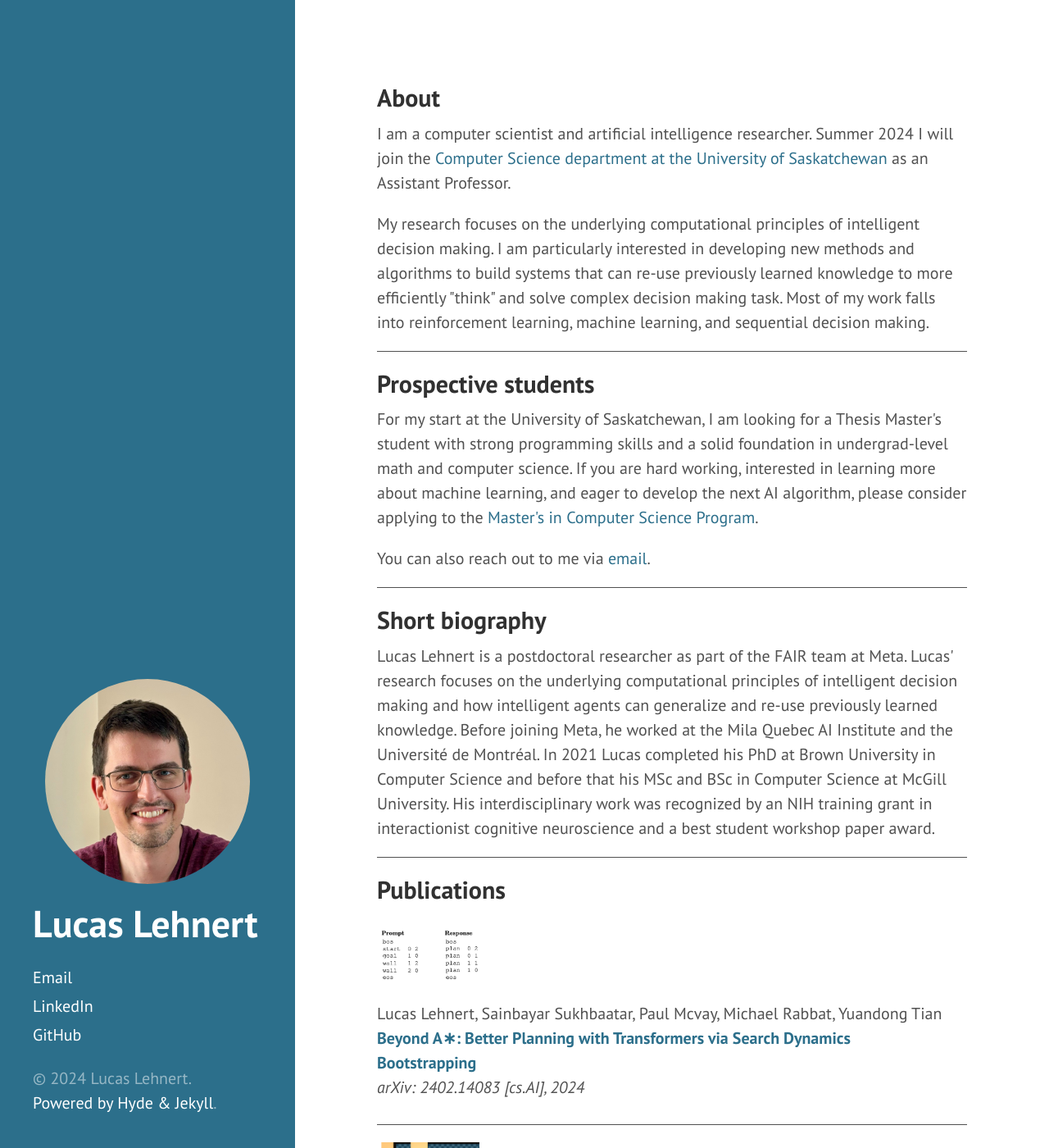
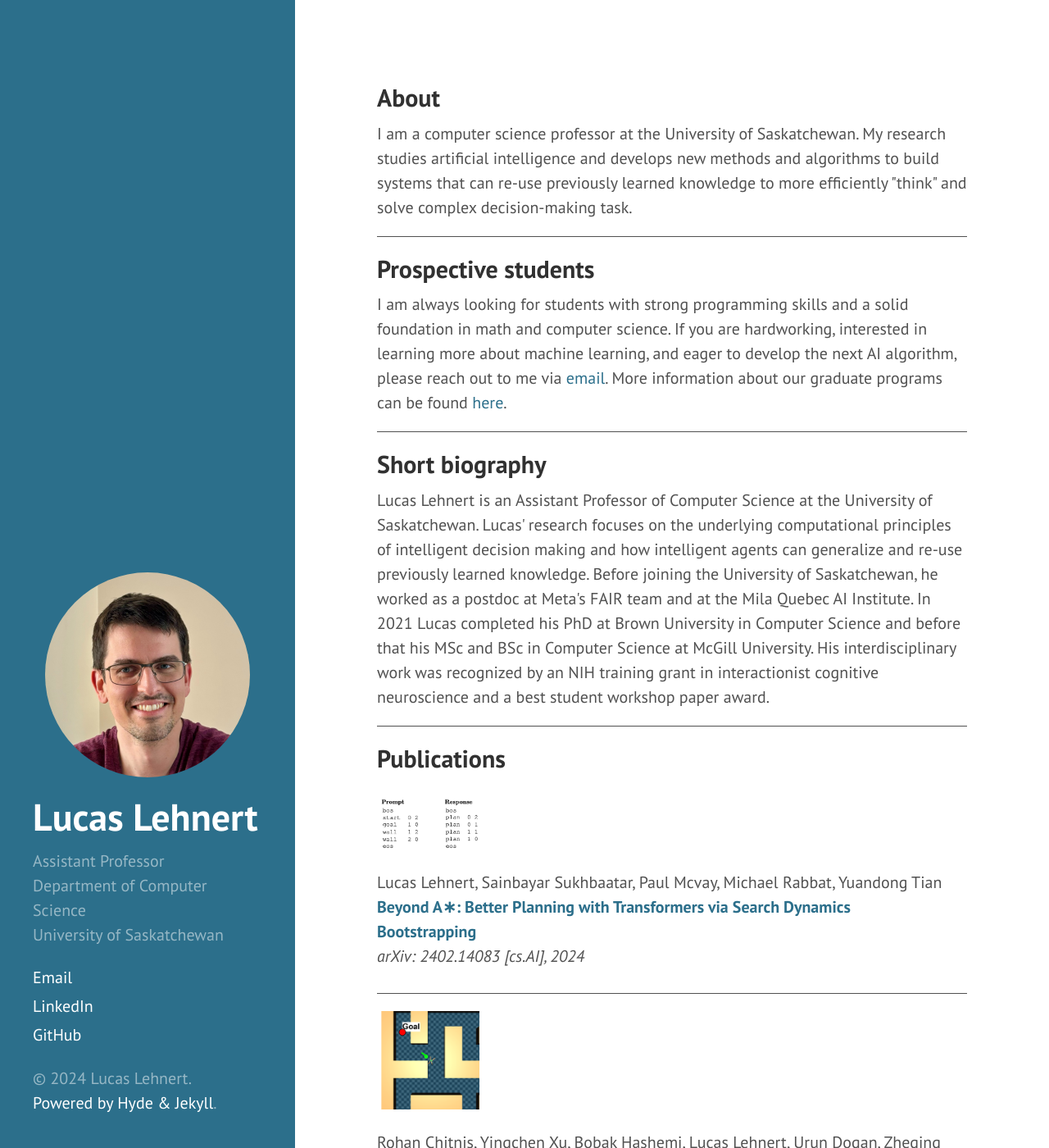
Before and after one commit to lucaslehnert/lucaslehnert.github.io, a Jekyll site: the page built from index.html, in a window 1280 px wide and 1400 px high. Shown: the whole window at 82% size. Built offline with Jekyll 4.4.1, drawn with Linux system fonts in a browser that asks for light colours; Markdown is read by kramdown in place of the engine named in the settings; the list of posts is cut into pages by our own code.

Commit message:
updating website

```diff
--- a/_config.yml
+++ b/_config.yml
@@ -11,12 +11,12 @@
 # Setup
 title:            Lucas Lehnert
 tagline:          "Personal Website"
-description:      ""
+description:      "Assistant Professor<br>Department of Computer Science<br>University of Saskatchewan"
 url:              http://lucaslehnert.github.io
 baseurl:          /
 
 paginate:         3
 
-email: lehnert.ailab@gmail.com
+email: lucas.lehnert@usask.ca
 linkedin: https://www.linkedin.com/in/lucaslehnert
 github: https://github.com/lucaslehnert
--- a/index.html
+++ b/index.html
@@ -8,14 +8,8 @@
   <div class="section">
     <h2>About</h2>
     <p>
-      I am a computer scientist and artificial intelligence researcher.
-      Summer 2024 I will join the <a href="https://www.cs.usask.ca/">Computer Science department at the University of Saskatchewan</a> as an Assistant Professor.
-    </p>
-
-    <p>
-      My research focuses on the underlying computational principles of intelligent decision making.
-      I am particularly interested in developing new methods and algorithms to build systems that can re-use previously learned knowledge to more efficiently "think" and solve complex decision making task.
-      Most of my work falls into reinforcement learning, machine learning, and sequential decision making.
+      I am a computer science professor at the University of Saskatchewan.
+      My research studies artificial intelligence and develops new methods and algorithms to build systems that can re-use previously learned knowledge to more efficiently "think" and solve complex decision-making task.
     </p>
 
     <div class="h-line" />
@@ -24,12 +18,9 @@
   <div class="section">
     <h2>Prospective students</h2>
     <p>
-      For my start at the University of Saskatchewan, I am looking for a Thesis Master's student with strong programming skills and a solid foundation in undergrad-level math and computer science.
-      If you are hard working, interested in learning more about machine learning, and eager to develop the next AI algorithm, please consider applying to the <a href="https://www.cs.usask.ca/students/graduate/graduate-programs/masters.php">Master's in Computer Science Program</a>.
-    </p>
-
-    <p>
-      You can also reach out to me via <a href="mailto:lehnert.ailab@gmail.com">email</a>.
+      I am always looking for students with strong programming skills and a solid foundation in math and computer science.
+      If you are hardworking, interested in learning more about machine learning, and eager to develop the next AI algorithm, please reach out to me via <a href="mailto:lehnert.lehnert@usask.ca">email</a>.
+      More information about our graduate programs can be found <a href="https://www.cs.usask.ca/students/graduate/grad-programs.php">here</a>.
     </p>
 
     <div class="h-line" />
@@ -38,9 +29,9 @@
   <div class="section">
     <h2>Short biography</h2>
     <p>
-      Lucas Lehnert is a postdoctoral researcher as part of the FAIR team at Meta.
+      Lucas Lehnert is an Assistant Professor of Computer Science at the University of Saskatchewan.
       Lucas' research focuses on the underlying computational principles of intelligent decision making and how intelligent agents can generalize and re-use previously learned knowledge.
-      Before joining Meta, he worked at the Mila Quebec AI Institute and the Université de Montréal.
+      Before joining the University of Saskatchewan, he worked as a postdoc at Meta's FAIR team and at the Mila Quebec AI Institute.
       In 2021 Lucas completed his PhD at Brown University in Computer Science and before that his MSc and BSc in Computer Science at McGill University.
       His interdisciplinary work was recognized by an NIH training grant in interactionist cognitive neuroscience and a best student workshop paper award.
     </p>
```
